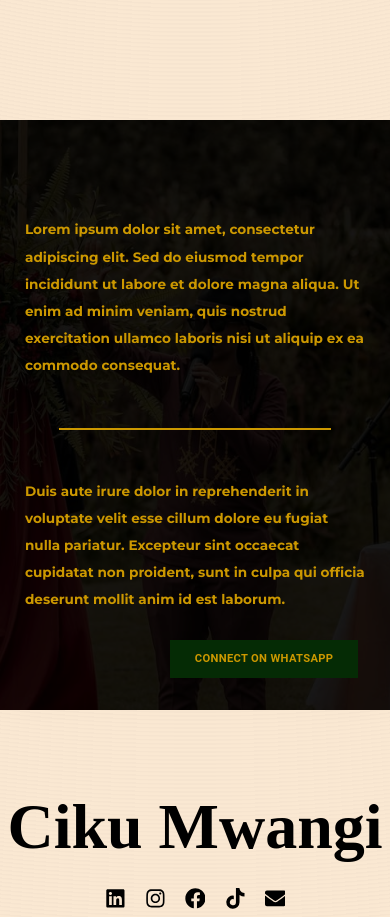
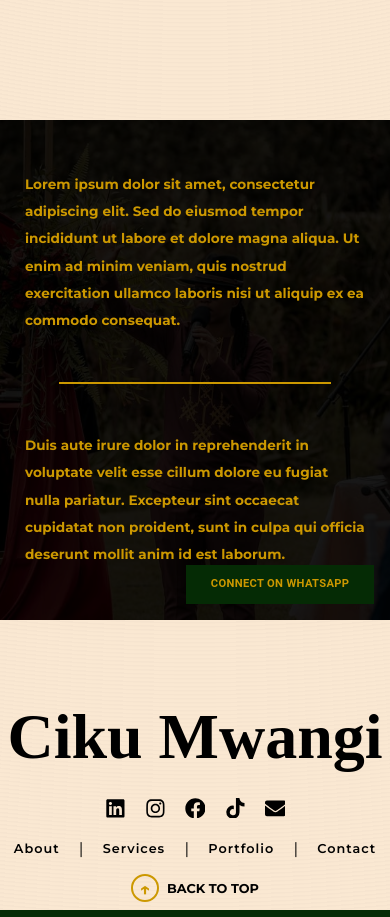
Before and after one commit to darlene9497/MC-Ciku-Shee, a React (Vite) app: page / in a window 390 px wide. Shown: the part 3020-3937 px from the top of the page. Built offline with nearby package versions, Linux system fonts and the light colour scheme; some icons are missing; a web font is replaced by a local one.

Commit message:
:lipstick: update ServiceCard styles for improved responsiveness; adjust height properties for better layout across devices

```diff
--- a/src/components/ui/serviceCard/ServiceCard.scss
+++ b/src/components/ui/serviceCard/ServiceCard.scss
@@ -2,7 +2,7 @@
     position: relative;
     background: url('../../../assets/shee4.jpeg') no-repeat center 30%;
     background-size: cover;
-    height: 45vh;
+    min-height: 300px;
     width: 100%;
     margin:  5em 0;
     display: flex;
@@ -66,7 +66,7 @@
 // tablet
 @media screen and (max-width: 992px) {
     .service-card {
-        height: 30vh;
+        max-height: 200px;
 
         .content-wrapper {
             width: 95%;
@@ -89,9 +89,8 @@
 // mobile
 @media screen and (max-width: 768px) {
     .service-card {
-        height: auto;
-        min-height: 70vh;
-        padding: 4rem 1rem;
+        min-height: 500px;
+        padding: 8rem 1rem;
 
         .content-wrapper {
             flex-direction: column;
@@ -108,8 +107,8 @@
 
         .button-container {
             position: absolute;
-            bottom: 2rem;
-            right: 2rem;
+            bottom: 1rem;
+            right: 1rem;
         }
 
         lord-icon {
```
